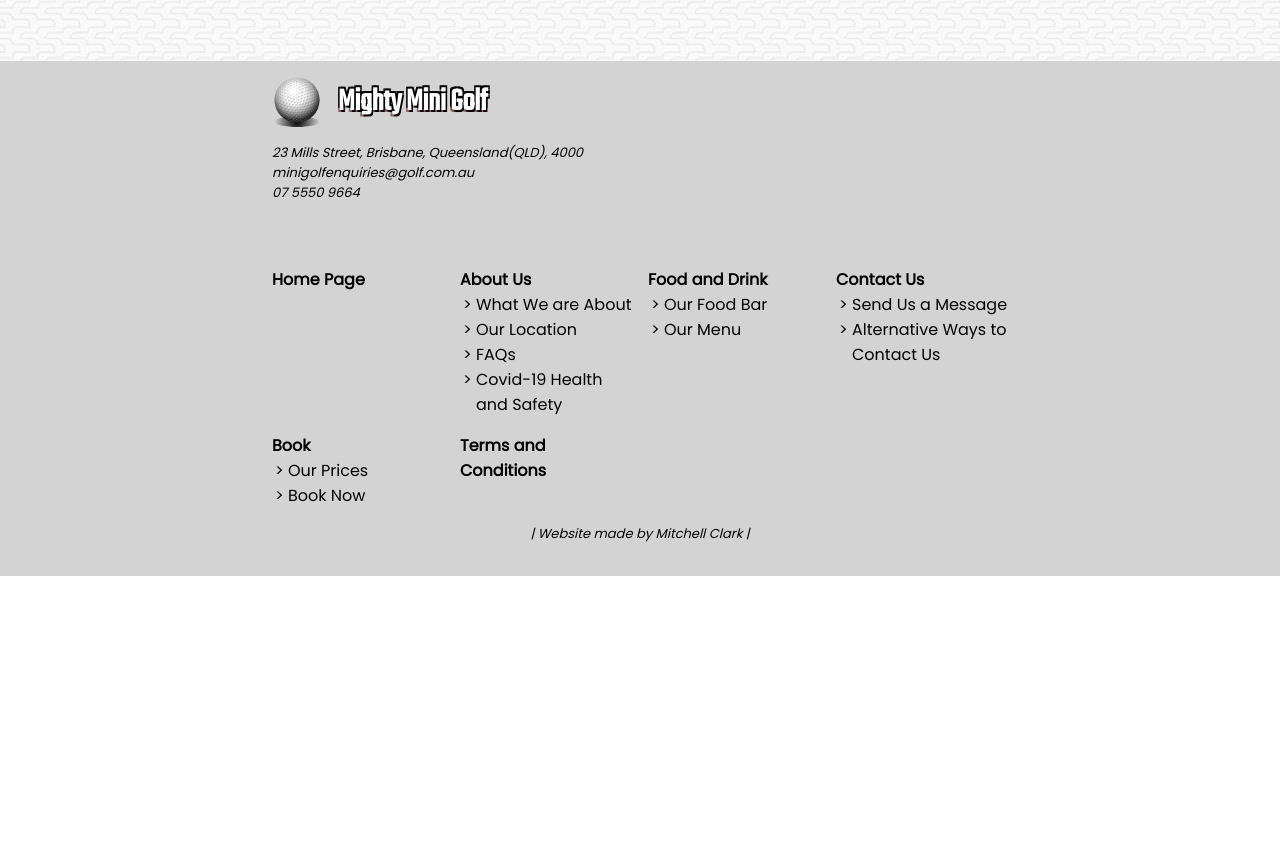
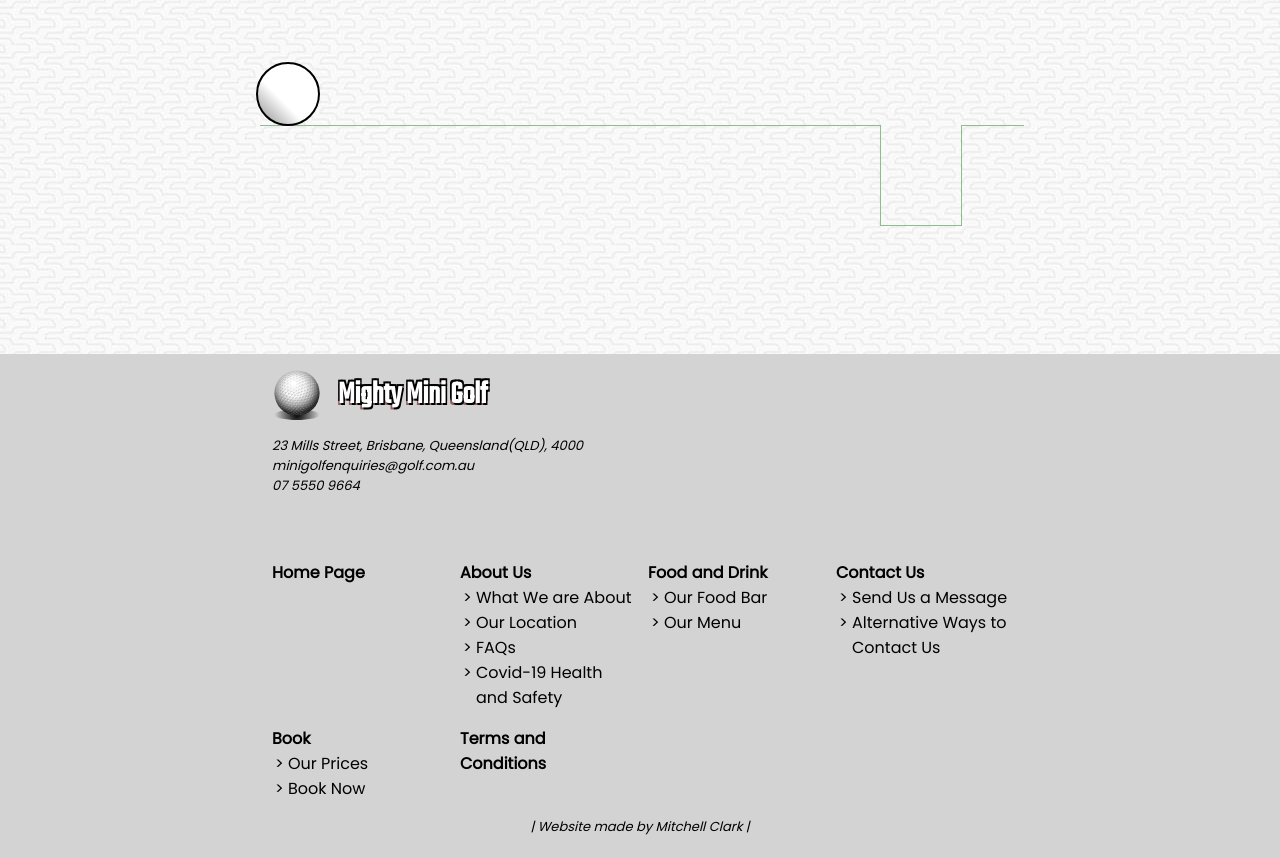
Before and after one commit to MitchellJC/mightyMiniGolf, a plain HTML site: page templates/index.html in a window 1280 px wide. Shown: the part 2674-3532 px from the top of the page. Before the commit the page ends 3250 px from the top, so only its background shows below. Drawn offline with Linux system fonts and the light colour scheme.

Commit message:
Created ball to animate

```diff
--- a/css/style.css
+++ b/css/style.css
@@ -177,63 +177,6 @@ iframe {
     margin-right: 2.5%;
     margin-left: 2.5%;
   }
-}
-
-/* || Photo Slideshows */
-.photo-slideshow {
-  margin: 4rem 0 4rem 0;
-  display: flex;
-  justify-content: center;
-  align-items: center;
-}
-
-.arrow {
-  border: 1px solid var(--main-colour);
-  background-color: var(--main-colour);
-  /* background-image: var(--); */
-  color: white;
-  font-size:xx-large;
-  padding: 2rem 0.5rem 2rem 0.5rem;
-  position: relative;
-  cursor: pointer;
-  user-select: none;
-}
-
-.arrow:active {
-  background-color: rgb(218, 212, 212);
-  background-image: var(--emphasis-grad-clicked);
-}
-
-.left-arrow {
-  left: 1px;
-}
-
-.right-arrow {
-  right: 1px;
-}
-
-.photo-container {
-  display: flex;
-  flex-direction: column;
-  width: fit-content;
-}
-
-.photo-slideshow img {
-  border: 1px solid var(--main-colour);
-  max-width: 100%;
-  margin: 0;
-}
-
-.slideshow-dots {
-  justify-content: center;
-  display: flex;
-  position: relative;
-  margin-top: -2rem;
-}
-
-.slideshow-dot {
-  cursor: pointer;
-  user-select: none;
 }
 
 /* || Components */
@@ -585,6 +528,104 @@ footer a:hover {
   text-decoration: underline;
 }
 
+/* || Photo Slideshows */
+.photo-slideshow {
+  margin: 4rem 0 4rem 0;
+  display: flex;
+  justify-content: center;
+  align-items: center;
+}
+
+.arrow {
+  border: 1px solid var(--main-colour);
+  background-color: var(--main-colour);
+  /* background-image: var(--); */
+  color: white;
+  font-size:xx-large;
+  padding: 2rem 0.5rem 2rem 0.5rem;
+  position: relative;
+  cursor: pointer;
+  user-select: none;
+}
+
+.arrow:active {
+  background-color: rgb(218, 212, 212);
+  background-image: var(--emphasis-grad-clicked);
+}
+
+.left-arrow {
+  left: 1px;
+}
+
+.right-arrow {
+  right: 1px;
+}
+
+.photo-container {
+  display: flex;
+  flex-direction: column;
+  width: fit-content;
+}
+
+.photo-slideshow img {
+  border: 1px solid var(--main-colour);
+  max-width: 100%;
+  margin: 0;
+}
+
+.slideshow-dots {
+  justify-content: center;
+  display: flex;
+  position: relative;
+  margin-top: -2rem;
+}
+
+.slideshow-dot {
+  cursor: pointer;
+  user-select: none;
+}
+
+/* || Home Ball Animation */
+#home-ball-animation-container {
+  display: flex;
+  padding: 4rem 0 4rem 0;
+}
+
+.ball{
+  width: 60px;
+  height: 60px;
+  border: 2px solid black;
+  border-radius: 50%;
+  background-image: linear-gradient(to bottom left, white 60%, rgb(139, 139, 139));
+  cursor: pointer;
+
+  position: relative;
+  margin-right: -60px;
+  margin-top: -63px;
+}
+
+.grass-left-of-hole {
+  width: 100%;
+  flex: 1;
+  height: 20px;
+  border-top: 1px solid var(--main-colour);
+}
+
+.hole {
+  width: 80px;
+  height: 100px;
+  border-left: 1px solid var(--main-colour);
+  border-bottom: 1px solid var(--main-colour);
+  border-right: 1px solid var(--main-colour);
+}
+
+.grass-right-of-hole {
+  width: 100%;
+  flex: 0.1;
+  height: 20px;
+  border-top: 1px solid var(--main-colour);
+}
+
 /* || About Page */
 #faq-list h3 {
   padding: 1rem;
--- a/js/index.js
+++ b/js/index.js
@@ -3,10 +3,19 @@
     const SELECTED_DOT = "&#9898";
     const SLIDESHOW_CHANGE_PERIOD =  7000;
 
+    // Slideshow
     const leftSlideshowArrow = document.getElementById("left-slideshow-arrow");
     const rightSlideshowArrow = document.getElementById("right-slideshow-arrow");
     const dots = document.getElementsByClassName("slideshow-dot");
     const slideshowImages = document.getElementsByClassName("slideshow-photo");
+
+    // Ball interaction
+    const ball = document.getElementById("ball");
+
+    const ballRolling = [
+        { transform: 'rotate(0) scale(1)' },
+        { transform: 'rotate(360deg) scale(0)' }
+      ];
 
     /** Changes the current image on the slideshow to the
      * image corresponding to imageNum.
@@ -52,6 +61,7 @@
         return newAutoSlideShowEvent;
     }
 
+    // || Slide Show Logic
     let currentImageNum = 0;
     let autoSlideShowEvent = setInterval(() => {changeSlideShowImage(currentImageNum + 1)},
         SLIDESHOW_CHANGE_PERIOD);
@@ -74,4 +84,11 @@
         autoSlideShowEvent = resetSlideShowTime(autoSlideShowEvent);
         changeSlideShowImage(currentImageNum + 1);
     });
+
+    // || Ball interaction logic
+
+
+    ball.addEventListener("click", () => {
+        ball.animate(ballRolling);
+    });
 })();
--- a/templates/index.html
+++ b/templates/index.html
@@ -141,6 +141,14 @@
           <img src="../images/facemask.jpg" alt="Facemask and sanitiser" />
         </picture>
       </div>
+      <section>
+      <div id="home-ball-animation-container">
+        <div id="ball" class="ball"></div>
+        <div class="grass-left-of-hole"></div>
+        <div class="hole"></div>
+        <div class="grass-right-of-hole"></div>
+      </div>
+      </section>
     </div>
     <footer-component></footer-component>
   </body>
```
